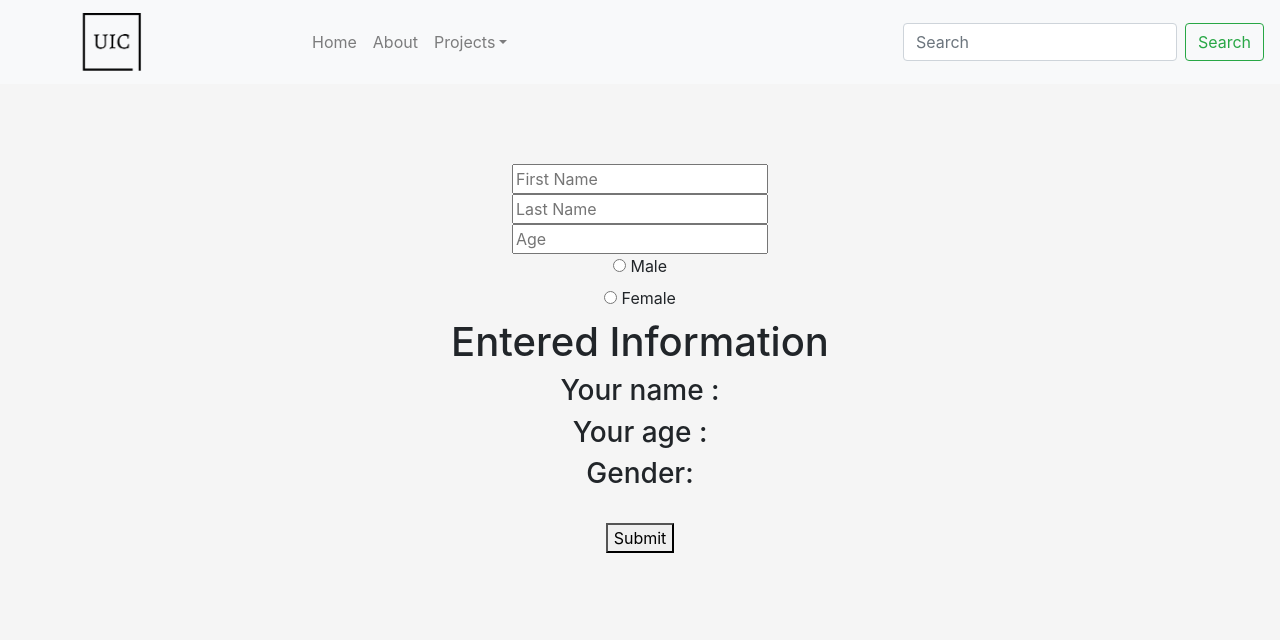
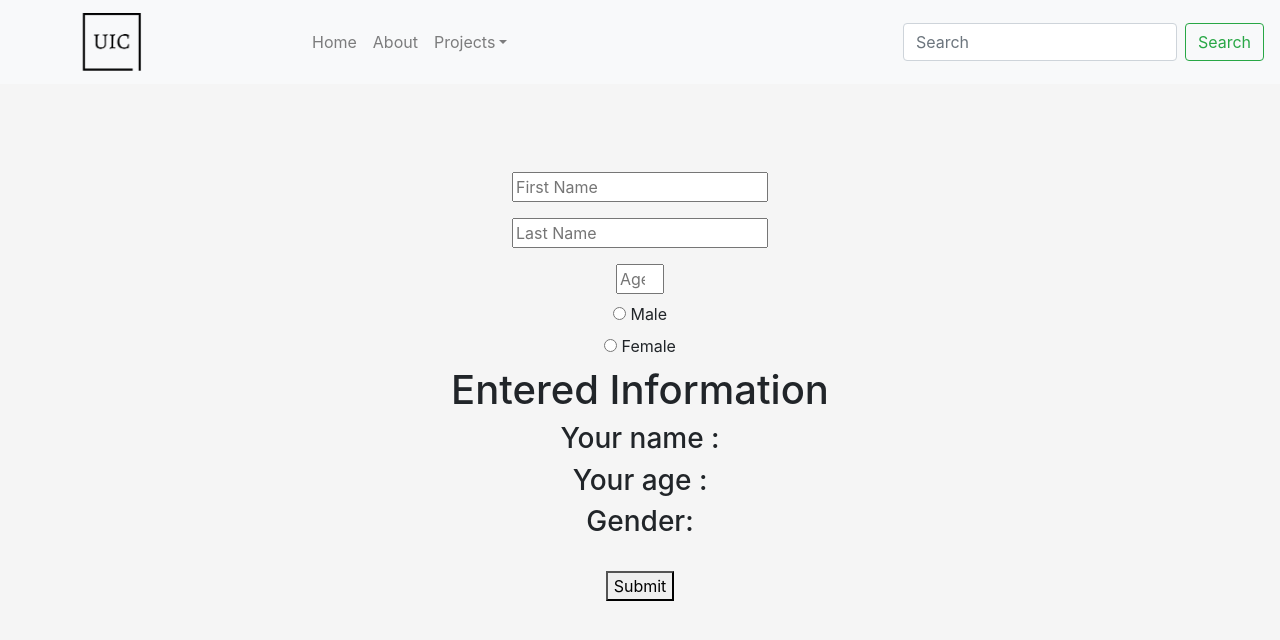
Before and after one commit to Fredrik93/react_tutorial, a React (Create React App) app: page /formspractice in a window 1280 px wide. Shown: the top 640 px of the page. Built offline with nearby package versions, Linux system fonts and the light colour scheme.

Commit message:
add styling

```diff
--- a/src/Components/FormsPractice.js
+++ b/src/Components/FormsPractice.js
@@ -24,9 +24,9 @@ class FormsPractice extends React.Component {
         return (
             <main style={{ textAlign: "center", marginTop: "10vh" }} >
                 <form >
-                    <input placeholder="First Name" name="firstName" onChange={this.handleChange} /> < br />
-                    <input placeholder="Last Name" name="lastName" onChange={this.handleChange} />< br />
-                    <input placeholder="Age" type="number" name="age" onChange={this.handleChange} />< br />
+                    <input style={{ margin: "1vh" }} placeholder="First Name" name="firstName" onChange={this.handleChange} /> < br />
+                    <input style={{ margin: "1vh" }} placeholder="Last Name" name="lastName" onChange={this.handleChange} />< br />
+                    <input style={{ margin: "1vh", width: "6vh" }} placeholder="Age" type="number" name="age" onChange={this.handleChange} />< br />
                     <label>
                         <input
                             type="radio"
@@ -35,6 +35,7 @@ class FormsPractice extends React.Component {
                             onChange={this.handleChange}
                         /> Male</label>
                     < br />
+
                     <label>
                         <input
                             type="radio"
```
